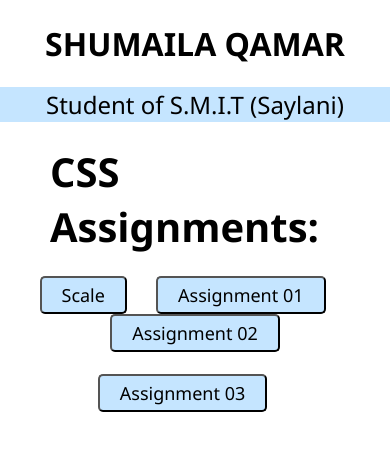
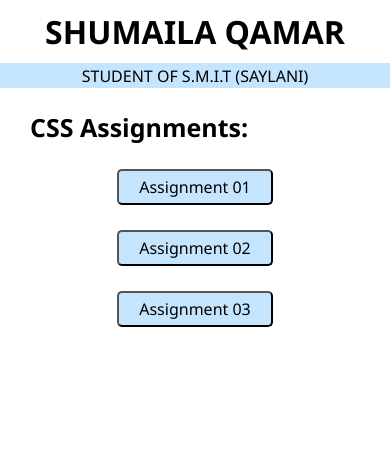
Before and after one commit to digitalshum/css, a plain HTML site: page index.html in a window 390 px wide. Drawn offline with Linux system fonts and the light colour scheme.

Commit message:
first-page

```diff
--- a/index.html
+++ b/index.html
@@ -4,34 +4,30 @@
 <head>
     <meta charset="UTF-8">
     <meta name="viewport" content="width=device-width, initial-scale=1.0">
-    <title>Shumaila Qamar Assignments</title>
+    <title>Shumaila Qamar</title>
     <link rel="stylesheet" href="style.css">
 </head>
 
 <body>
-    <center>
+    <div class="main">
+        <div class="header">
+            <h1>SHUMAILA QAMAR</h1>
+            <p>Student of S.M.I.T (Saylani)</p>
+        </div>
+
+    </div>
+    <h2>CSS Assignments:</h2>
+
+    <div class="assignments">
+
+        <div><a href="assignment-01/index.html" target="_blank"><button>Assignment 01</button></a></div>
+        <div><a href="assignment-02/index.html" target="_blank"><button>Assignment 02</button></a></div>
+        <div><a href="assignment-03/index.html" target="_blank"><button>Assignment 03</button></a></div>
         <br>
-        <h1>SHUMAILA QAMAR</h1>
-        <br>
-        <p>Student of S.M.I.T (Saylani)</p>
-        <br>
-    </center>
-    <h2 style="padding-left: 50px; font-size: 40px;">CSS Assignments:</h2>
-
-    <center>
-        <br>
-        <a href="./scale/scale.html" target="_blank"><button>Scale</button></a>
-        &nbsp; &nbsp; &nbsp;
-        <a href="assignment-01/index.html" target="_blank"><button>Assignment 01</button></a>
-        &nbsp; &nbsp; &nbsp;
-        <a href="assignment-02/index.html" target="_blank"><button>Assignment 02</button></a>
-        <br><br>
-        <a href="assignment-03/index.html" target="_blank"><button>Assignment 03</button></a>
-        &nbsp; &nbsp; &nbsp;
+        <!-- <a href="assignment-03/index.html" target="_blank"><button>Assignment 04</button></a> -->
         <!-- <a href="assignment-05/index.html" target="_blank"><button>Assignment 05</button></a>
-        &nbsp; &nbsp; &nbsp;
         <a href="assignment-06/index.html" target="_blank"><button>Assignment 06</button></a> -->
-    </center>
+    </div>
 
 </body>
 
--- a/style.css
+++ b/style.css
@@ -1,16 +1,43 @@
 * {
-    align-content: center;
-    font-family: 'Segoe UI', Tahoma, Geneva, Verdana, sans-serif;
     margin: 0;
     padding: 0;
     box-sizing: border-box;
+    font-family: 'Segoe UI', Tahoma, Geneva, Verdana, sans-serif;
+    scroll-behavior: smooth;
+}
+
+.main {
+    text-align: center;
+    height: 100px;
+}
+
+h1 {
+    margin: 10px;
 }
 
 p {
-    font-size: x-large;
+    font-size: large;
+    margin: 10px;
+    text-transform: uppercase;
     background-color: rgb(197, 229, 255);
+    margin: 0 auto;
     height: 35px;
-    align-content: center;
+    display: flex;
+    align-items: center;
+    justify-content: center;
+}
+
+h2 {
+    padding-left: 50px;
+    font-size: 40px;
+}
+
+.assignments {
+    display: flex;
+    justify-content: center;
+    align-items: center;
+    gap: 50px;
+    margin-top: 25px;
 }
 
 button {
@@ -24,3 +51,24 @@ button:hover {
     background-color: rgb(93, 93, 94);
     color: beige;
 }
+
+@media screen and (max-width: 480px) {
+    .assignments {
+        flex-direction: column;
+        gap: 25px;
+    }
+
+    p {
+        font-size: medium;
+        height: 25px;
+    }
+
+    h2 {
+        font-size: 25px;
+        padding-left: 30px;
+    }
+
+    button {
+        font-size: medium;
+    }
+}
```
